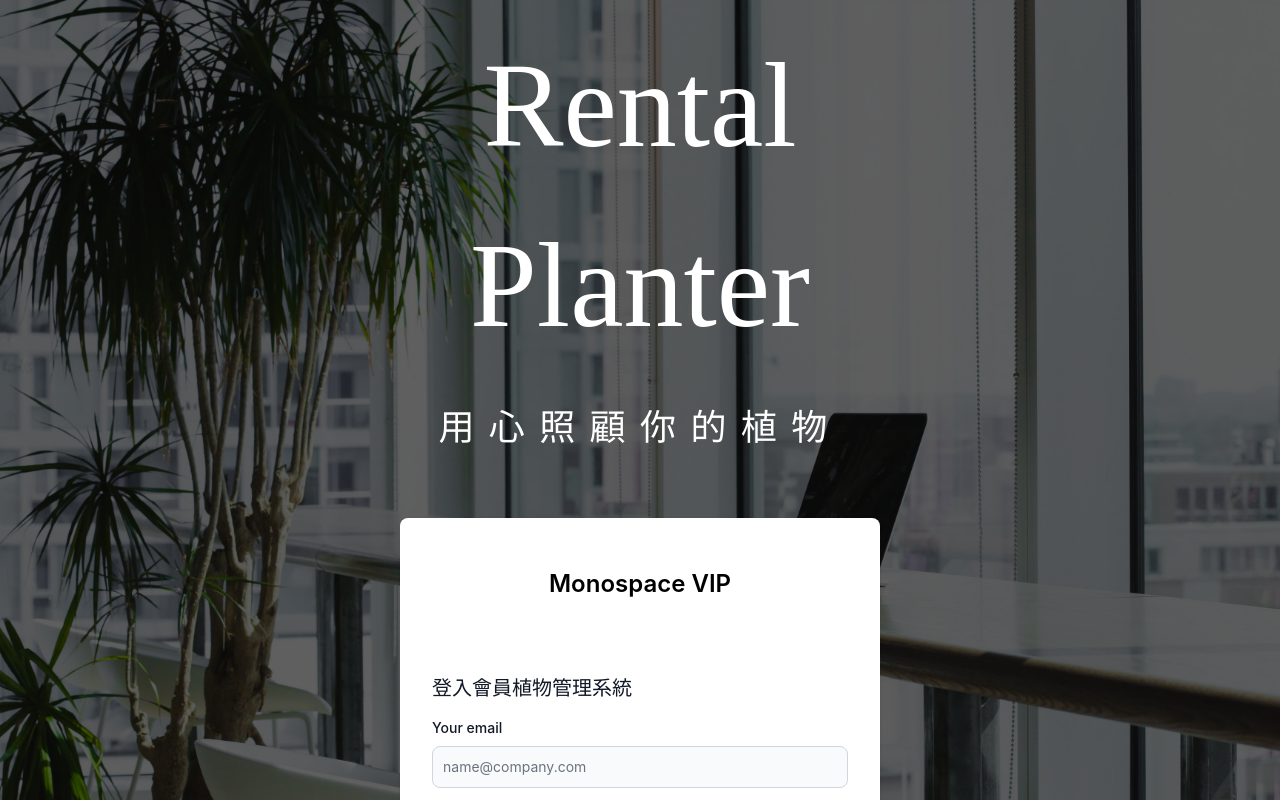
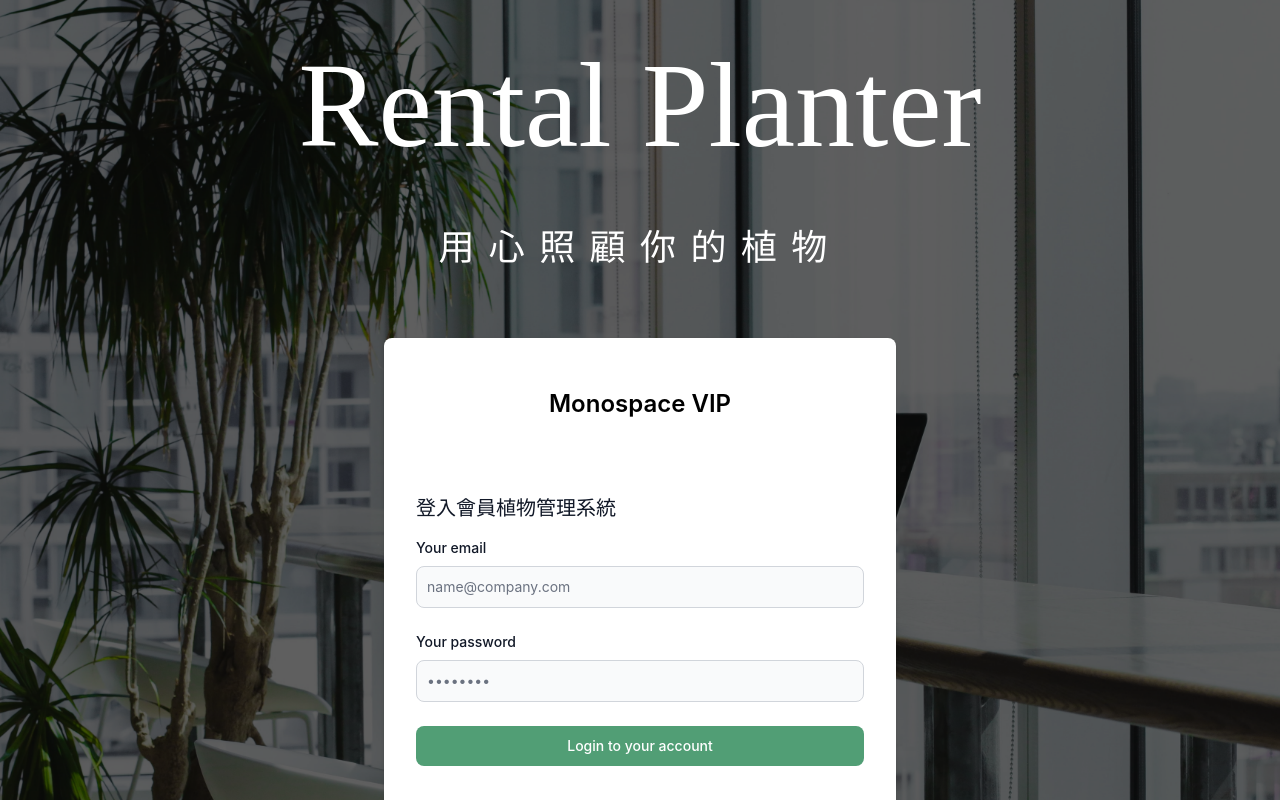
Before and after one commit to YOU-SYUAN/rental-planter, a React (Create React App) app: page /login in a window 1280 px wide. Built offline with nearby package versions, Linux system fonts and the light colour scheme.

Commit message:
style: :art: Add fontfamily and Beautify page.

```diff
--- a/src/index.css
+++ b/src/index.css
@@ -1,6 +1,7 @@
 @tailwind base;
 @tailwind components;
 @tailwind utilities;
+@import url("https://fonts.googleapis.com/css2?family=Nova+Flat&display=swap");
 body {
   margin: 0;
   font-family: -apple-system, BlinkMacSystemFont, "Segoe UI", "Roboto", "Oxygen",
--- a/src/pages/Login.js
+++ b/src/pages/Login.js
@@ -30,14 +30,17 @@ function App() {
           aria-modal="true"
           role="dialog"
         >
-          <div class="relative p-4 w-full max-w-lg h-full md:h-auto">
+          <div class="relative p-4 w-fit h-full md:h-auto">
+            <div class="w-full">
               <p class="text-center text-[44px] text-white font-['Nova_Flat'] md:text-[80px] lg:text-[120px] ">
                 Rental Planter
               </p>
               <p class="text-center text-[16px mt-[24px] text-white tracking-[.40em] md:text-[20px] lg:text-[36px]">
                 用心照顧你的植物
               </p>
-            <div class="relative bg-white rounded-lg mt-[64px] shadow dark:bg-gray-700 py-12">
+            </div>
+
+            <div class="relative bg-white m-auto max-w-lg rounded-lg mt-[64px] shadow dark:bg-gray-700 py-12">
               <p class="text-[24px] text-center font-semibold">Monospace VIP</p>
               <div class="relative mt-[48px]">
                 {/* <button
```
Lines whose indentation alone changed are shown as unchanged.
